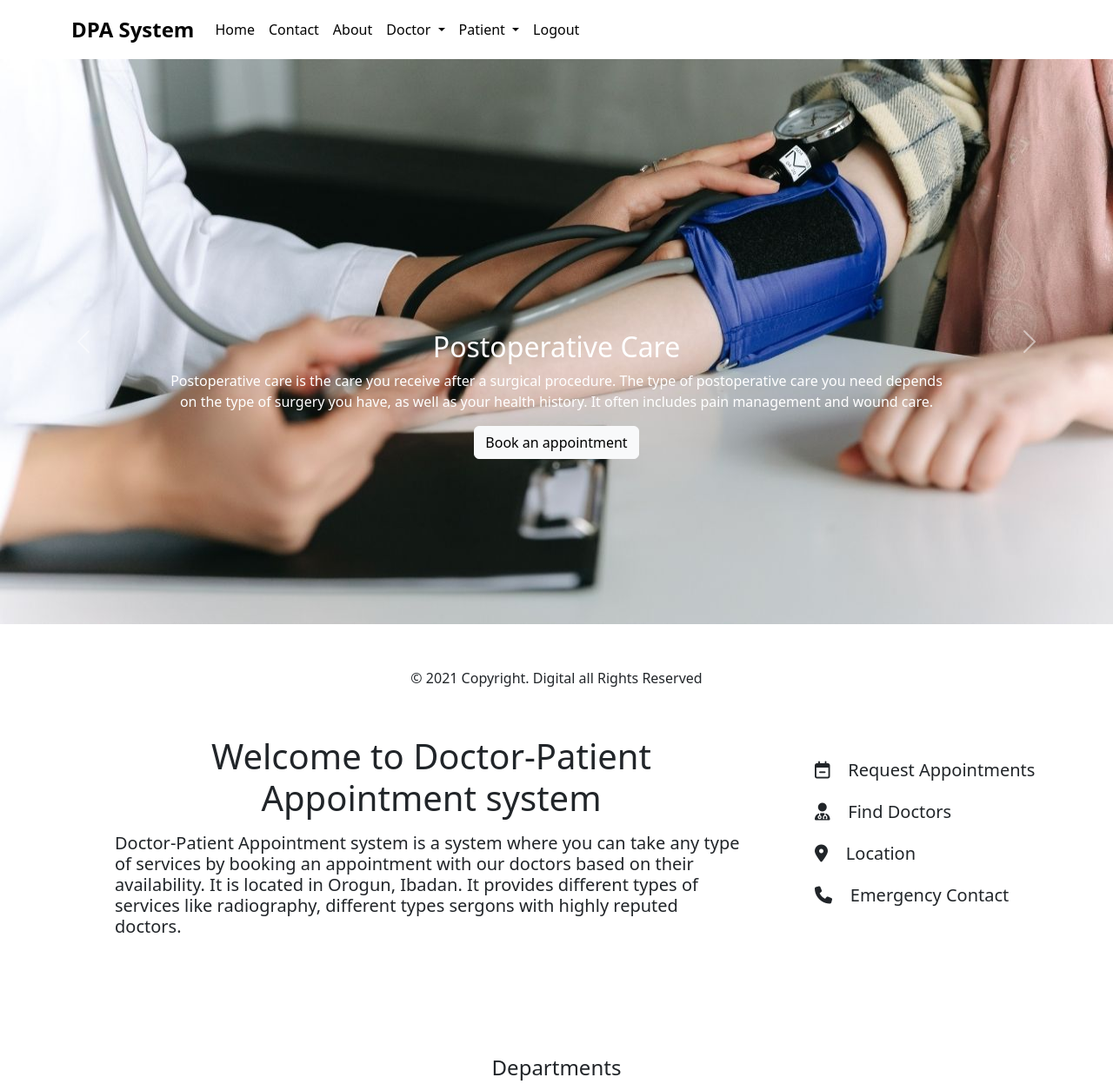
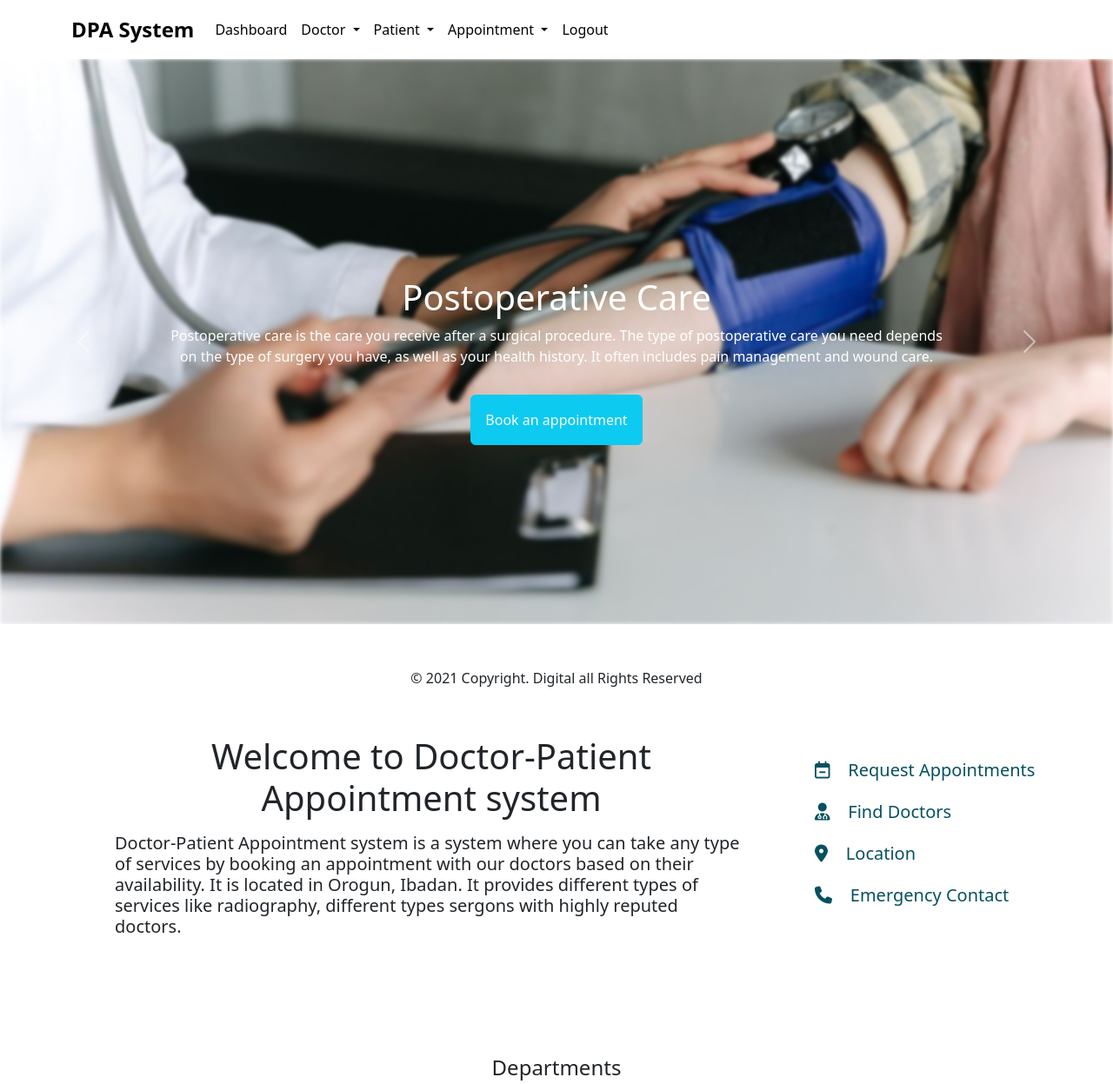
Before and after one commit to StephainG/DPAppointment, a Django app: page / in a window 1280 px wide. Shown: the top 1247 px of the page at 87% size. Run offline with Django 4.2, Linux system fonts and the light colour scheme; a user stored in the database is signed in; some libraries are stand-ins or nearby versions.

Commit message:
Updated commit

```diff
--- a/DPAppointment/hospital/models.py
+++ b/DPAppointment/hospital/models.py
@@ -15,8 +15,14 @@ class Patient(models.Model):
     mobile = models.IntegerField(null=True)
     address = models.TextField()
 
+    def __str__(self):
+        return self.name
+
 class Appointment(models.Model):
     doctor = models.ForeignKey(Doctor, on_delete=models.CASCADE)
     patient = models.ForeignKey(Patient, on_delete=models.CASCADE)
     date = models.DateField()
     time = models.TimeField()
+
+    def __str__(self):
+        return self.Doctor.name + "__" + self.Patient.name
--- a/DPAppointment/hospital/static/css/base.css
+++ b/DPAppointment/hospital/static/css/base.css
@@ -12,3 +12,8 @@
     margin-top: 30px;
     margin-bottom: 30px;
 }
+
+.bg-image {
+    /* Add the blur effect */
+    filter: blur(8px);
+}
--- a/DPAppointment/hospital/templates/add_doctor.html
+++ b/DPAppointment/hospital/templates/add_doctor.html
@@ -31,7 +31,7 @@
             <input type="text" class="form-control" name="special">
         </div>
 
-        <input type="submit" class="form-control btn btn-info" value="Login">
+        <input type="submit" class="form-control btn btn-info" value="Submit">
     </form>
 </div>
 {% endblock content %}
--- a/DPAppointment/hospital/templates/add_patient.html
+++ b/DPAppointment/hospital/templates/add_patient.html
@@ -35,7 +35,7 @@
             <input type="text" class="form-control" name="address">
         </div>
 
-        <input type="submit" class="form-control btn btn-info" value="Login">
+        <input type="submit" class="form-control btn btn-info" value="Submit">
     </form>
 </div>
 {% endblock content %}
--- a/DPAppointment/hospital/templates/home.html
+++ b/DPAppointment/hospital/templates/home.html
@@ -13,37 +13,37 @@
     </div> -->
     <div class="carousel-inner">
       <div class="carousel-item active">
-        <img src="{% static 'Images/bg21.jpg' %}" class="d-block w-100" alt="..." style= "height:650px;">
+        <img src="{% static 'Images/bg21.jpg' %}" class="d-block w-100 bg-image" alt="..." style= "height:650px; filter: blur(2px);">
         <div class="carousel-caption d-none d-md-block" style="margin-bottom: 150px;">
-            <h2>Postoperative Care</h2>
+            <h1>Postoperative Care</h1>
             <p>Postoperative care is the care you receive after a surgical procedure. The type of postoperative
                 care you need depends on the type of surgery you have, as well as your health history. It often
                 includes pain management and wound care.
             </p>
-            <button class="btn btn-light"><a href="#departments" class="nav-link">Book an appointment</a></button>
+            <button class="btn btn-info m-3 p-3"><a href="#departments" class="nav-link text-light">Book an appointment</a></button>
         </div>
       </div>
       <div class="carousel-item">
-        <img src="{% static 'Images/bg22.jpg' %}" class="d-block w-100" alt="..." style= "height:650px;">
+        <img src="{% static 'Images/df.jpg' %}" class="d-block w-100 bg-image" alt="..." style= "height:650px; filter: blur(2px);">
         <div class="carousel-caption d-none d-md-block" style="margin-bottom: 150px;">
-            <h2>Surgery</h2>
+            <h1>Surgery</h1>
             <p>Surgery is a medical specialty that uses operative manual and instrumental techniques on a person
                 to investigate or treat a pathological condition such as a disease or injury, to help improve
                 bodily function or appearance or to repair unwanted ruptured areas.
             </p>
-            <button class="btn btn-light"><a href="#departments" class="nav-link">Book an appointment</a></button>
+            <button class="btn btn-info m-3 p-3"><a href="#departments" class="nav-link text-light">Book an appointment</a></button>
         </div>
       </div>
       <div class="carousel-item">
-        <img src="{% static 'Images/bg24.jpg' %}" class="d-block w-100" alt="..." style= "height:650px;">
+        <img src="{% static 'Images/bg24.jpg' %}" class="d-block w-100 bg-image" alt="..." style= "height:650px; filter: blur(2px);">
         <div class="carousel-caption d-none d-md-block" style="margin-bottom: 150px;">
-            <h2>Neonatal intensive care unit</h2>
+            <h1>Neonatal intensive care unit</h1>
             <p>A neonatal intensive care unit, also known as an intensive care nursery, is an intensive care
                 unit specializing in the care of ill or premature newborn infants. Neonatal refers to the first
                 28 days of life. Neonatal care, as known as specialized nurseries or intensive care, has been
                 around since the 1960s.
             </p>
-            <button class="btn btn-light"><a href="#departments" class="nav-link">Book an appointment</a></button>
+            <button class="btn btn-info m-3 p-3"><a href="#departments" class="nav-link text-light">Book an appointment</a></button>
         </div>
       </div>
     </div>
@@ -75,18 +75,18 @@
             <div class="col-md-4">
                 <div class="container-fluid">
                     <br>
-                    <button class="btn btn-lg btn-block"><a href="#about" class="nav-link"><i
+                    <button class="btn btn-lg btn-block"><a href="#about" class="nav-link text-info-emphasis"><i
                                 class="fa fa-calendar-minus-o"></i>&nbsp;&nbsp;&nbsp;&nbsp;Request
                             Appointments</a></button>
                     <br>
-                    <button class="btn btn-lg btn-block"><a href="#doctors" class="nav-link"><i
+                    <button class="btn btn-lg btn-block"><a href="#doctors" class="nav-link text-info-emphasis"><i
                                 class="fa fa-user-md"></i>&nbsp;&nbsp;&nbsp;&nbsp;Find
                             Doctors</a></button>
                     <br>
-                    <button class="btn btn-lg btn-block"><a href="{% url 'contact' %}" class="nav-link"><i
+                    <button class="btn btn-lg btn-block"><a href="{% url 'contact' %}" class="nav-link text-info-emphasis"><i
                                 class="fa fa-map-marker"></i>&nbsp;&nbsp;&nbsp;&nbsp;Location</a></button>
                     <br>
-                    <button class="btn btn-lg btn-block"><a href="#about" class="nav-link"><i
+                    <button class="btn btn-lg btn-block"><a href="#about" class="nav-link text-info-emphasis"><i
                                 class="fa fa-phone"></i>&nbsp;&nbsp;&nbsp;&nbsp;Emergency
                             Contact</a></button>
                 </div>
--- a/DPAppointment/hospital/templates/navigation.html
+++ b/DPAppointment/hospital/templates/navigation.html
@@ -6,6 +6,7 @@
       </button>
       <div class="collapse navbar-collapse" id="navbarSupportedContent">
         <ul class="navbar-nav ml-auto mb-2 mb-lg-0">
+          {% if not request.user.is_staff %}
           <li class="nav-item">
             <a class="nav-link navbar-text" aria-current="page" href="{% url 'home' %}">Home</a>
           </li>
@@ -15,12 +16,14 @@
           <li class="nav-item">
             <a class="nav-link navbar-text" href="{% url 'about' %}">About</a>
           </li>
-          {% if not request.user.is_staff %}
           <li class="nav-item">
             <a class="nav-link navbar-text" href="{% url 'admin_login' %}">Login</a>
           </li>
           {% endif %}
           {% if request.user.is_staff %}
+          <li class="nav-item">
+            <a class="nav-link navbar-text" href="{% url 'dashboard' %}">Dashboard <span class="sr-only">(current)</span></a>
+          </li>
           <li class="nav-item dropdown">
             <a class="nav-link dropdown-toggle navbar-text" href="#" role="button" data-bs-toggle="dropdown" aria-expanded="false">
               Doctor
@@ -39,6 +42,15 @@
               <li><a class="dropdown-item navbar-text" href="{% url 'add_patient' %}">Add_Patient</a></li>
             </ul>
           </li>
+          <li class="nav-item dropdown">
+            <a class="nav-link dropdown-toggle navbar-text" href="#" role="button" data-bs-toggle="dropdown" aria-expanded="false">
+              Appointment
+            </a>
+            <ul class="dropdown-menu">
+              <li><a class="dropdown-item navbar-text" href="{% url 'view_appointment' %}">View_Appointment</a></li>
+              <li><a class="dropdown-item navbar-text" href="{% url 'add_appointment' %}">Add_Appointment</a></li>
+            </ul>
+          </li>
           <li class="nav-item">
             <a class="nav-link navbar-text" href="{% url 'logout_admin' %}">Logout</a>
           </li>
--- a/DPAppointment/hospital/urls.py
+++ b/DPAppointment/hospital/urls.py
@@ -1,6 +1,6 @@
 from django.contrib import admin
 from django.urls import path
-from .views import About, Home, Contact, Login, Logout_admin, Index, View_doctor, Delete_doctor, Add_doctor, Add_patient, View_patient, Delete_patient
+from .views import About, Home, Contact, Login, Logout_admin, Index, View_doctor, Delete_doctor, Add_doctor, Add_patient, View_patient, Delete_patient, Add_appointment, View_appointment, Delete_appointment
 
 urlpatterns = [
     path('admin/', admin.site.urls),
@@ -14,6 +14,9 @@ urlpatterns = [
     path('add_doctor/', Add_doctor, name='add_doctor'),
     path('view_patient/', View_patient, name='view_patient'),
     path('add_patient/', Add_patient, name='add_patient'),
-    path('delete_doctor(?p<int:pid>)/', Delete_doctor, name='delete_doctor'),
-    path('delete_patient(?p<int:pid>)/', Delete_patient, name='delete_patient'),
+    path('view_appointment/', View_appointment, name='view_appointment'),
+    path('add_appointment/', Add_appointment, name='add_appointment'),
+    path('delete_doctor(?P<int:pid>)/', Delete_doctor, name='delete_doctor'),
+    path('delete_patient(?P<int:pid>)/', Delete_patient, name='delete_patient'),
+    path('delete_appointment(?P<int:pid>)/', Delete_appointment, name='delete_appointment'),
 ]
--- a/DPAppointment/hospital/views.py
+++ b/DPAppointment/hospital/views.py
@@ -1,7 +1,7 @@
 from django.shortcuts import redirect, render
 from django.contrib.auth.models import User
 from django.contrib.auth import authenticate, login, logout
-from .models import Doctor, Patient
+from .models import Doctor, Patient, Appointment
 # Create your views here.
 
 
@@ -18,7 +18,21 @@ def Contact(request):
 def Index(request):
     if not request.user.is_staff:
         return redirect('login')
-    return render(request, 'index.html')
+    doctors = Doctor.objects.all()
+    patient = Patient.objects.all()
+    appointment = Appointment.objects.all()
+    d=0
+    p=0
+    a=0
+
+    for i in doctors:
+        d+=1
+    for i in patient:
+        p+=1
+    for i in appointment:
+        a+=1
+    d1 = {'d': d, 'p': p, 'a': a}
+    return render(request, 'index.html', d1)
 
 def Login(request):
     error = ""
@@ -59,9 +73,10 @@ def Delete_doctor(request, pid):
     return redirect('view_doctor')
 
 def Add_doctor(request):
+    error = ""
     if not request.user.is_staff:
         return redirect('login')
-    error = ""
+
     if request.method == "POST":
         n = request.POST['name']
         m = request.POST['mobile']
@@ -90,9 +105,10 @@ def Delete_patient(request, pid):
     return redirect('view_patient')
 
 def Add_patient(request):
+    error = ""
     if not request.user.is_staff:
         return redirect('login')
-    error = ""
+
     if request.method == "POST":
         n = request.POST['name']
         g = request.POST['gender']
@@ -106,3 +122,42 @@ def Add_patient(request):
             error = "yes"
     d = {'error':error}
     return render(request, 'add_patient.html', d)
+
+
+def Add_appointment(request):
+    error = ""
+    if not request.user.is_staff:
+        return redirect('login')
+    doctor1 = Doctor.objects.all()
+    patient1 = Patient.objects.all()
+
+    if request.method == "POST":
+        na = request.POST['doctor']
+        p = request.POST['patient']
+        da = request.POST['date']
+        t = request.POST['time']
+        doctor = Doctor.objects.filter(name = na).first()
+        patient = Patient.objects.filter(name = p).first()
+
+        try:
+            Appointment.objects.create(Doctor = doctor, Patient = patient, date = da, time = t)
+            error = "no"
+        except:
+            error = "yes"
+
+    d = {'doctor': doctor1, 'patient': patient1, 'error': error}
+    return render(request, 'add_appointment.html', d)
+
+def View_appointment(request):
+    if not request.user.is_staff:
+        return redirect('login')
+    doc = Appointment.objects.all()
+    d = {'doc':doc}
+    return render(request, 'view_appointment.html', d)
+
+def Delete_appointment(request, pid):
+    if not request.user.is_staff:
+        return redirect('login')
+    app = Appointment.objects.get(id=pid)
+    app.delete()
+    return redirect('view_appointment')
```
Also changed, not shown: DPAppointment/hospital/templates/add_appointment.html (added, +51 -0 lines), DPAppointment/hospital/templates/index.html (+33 -1 lines), DPAppointment/hospital/templates/view_appointment.html (added, +37 -0 lines), DPAppointment/db.sqlite3, DPAppointment/hospital/migrations/0002_auto_20230323_1738.py (added), DPAppointment/hospital/static/Images/df.jpg (added).
